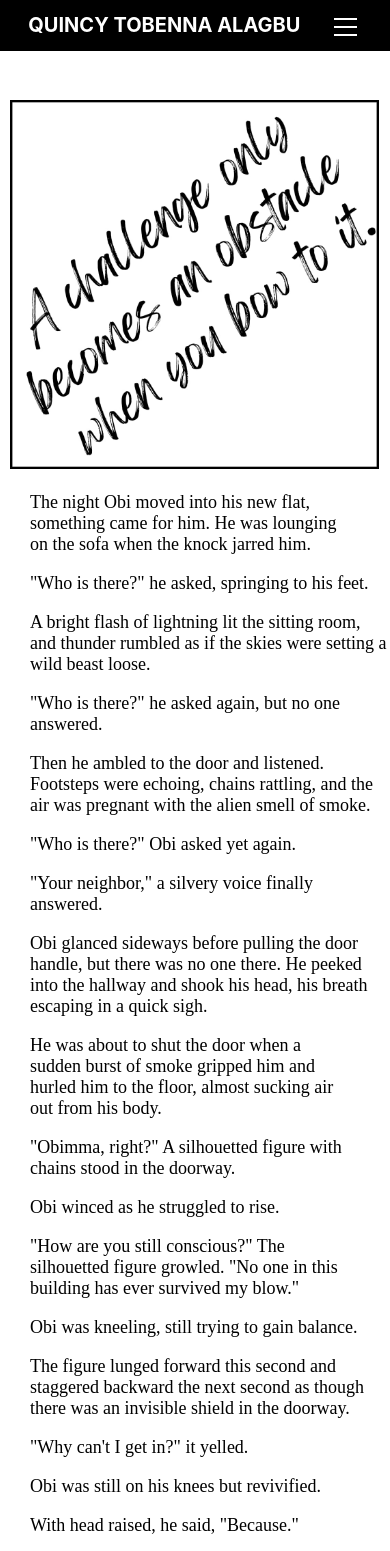
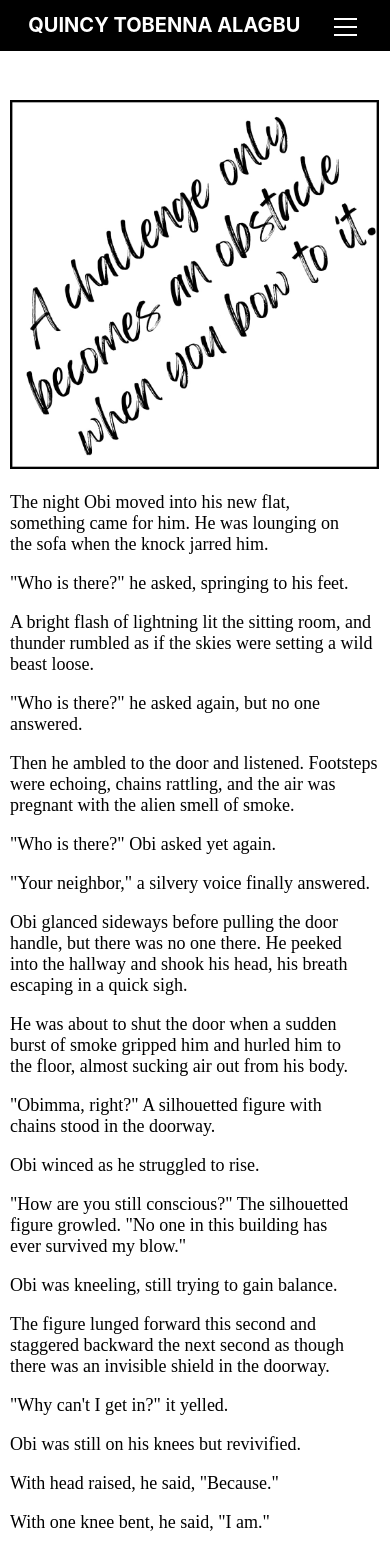
Before and after one commit to Divinegirl8/quincy_website, a React (Create React App) app: page / in a window 390 px wide. Shown: the top 1551 px of the page. Built offline with nearby package versions, Linux system fonts and the light colour scheme.

Commit message:
new commit

```diff
--- a/src/features/Blog/index.module.css
+++ b/src/features/Blog/index.module.css
@@ -28,9 +28,6 @@
         width: 90%;
     }
 
-    .pCont{
-        padding-left: 20px;
-    }
 
     .p8{
         width: 95%;
```
